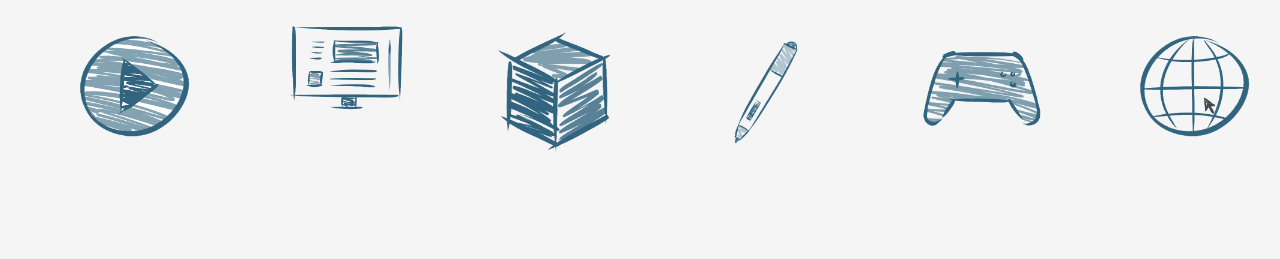
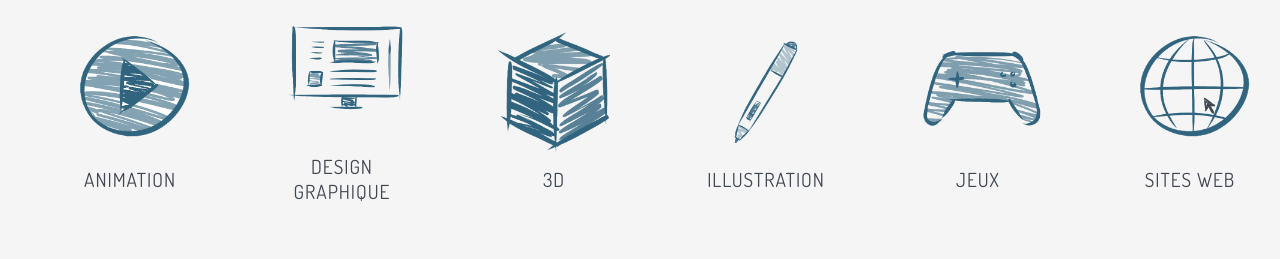
Before and after one commit to Radz2122/portfolio, a React app: page / in a window 1280 px wide. Shown: the part 349-608 px from the top of the page. Built offline with nearby package versions, Linux system fonts and the light colour scheme.

Commit message:
ajustement icones

```diff
--- a/src/Icones.scss
+++ b/src/Icones.scss
@@ -21,6 +21,10 @@
         width:150px;
         height: 150px;
     }
+    .nomIcone{
+        display: flex;
+        color: #424852;
+    }
 
 }
 @media screen and (max-width: 768px) {
```
